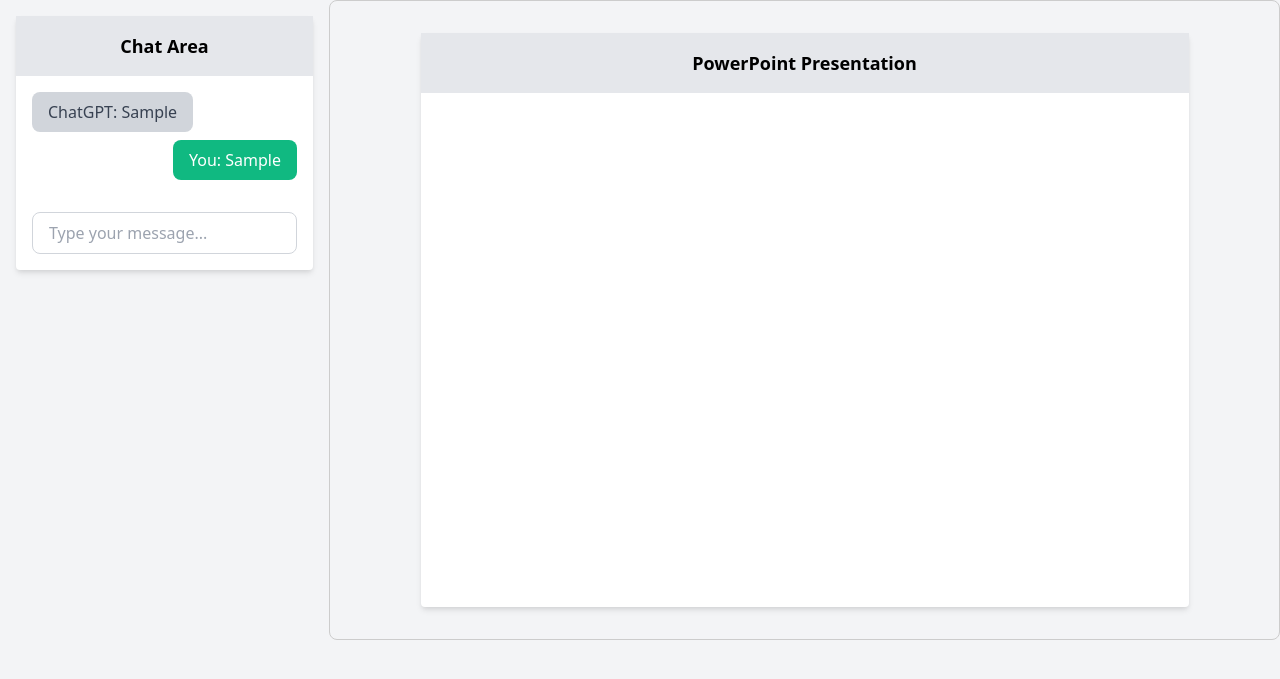
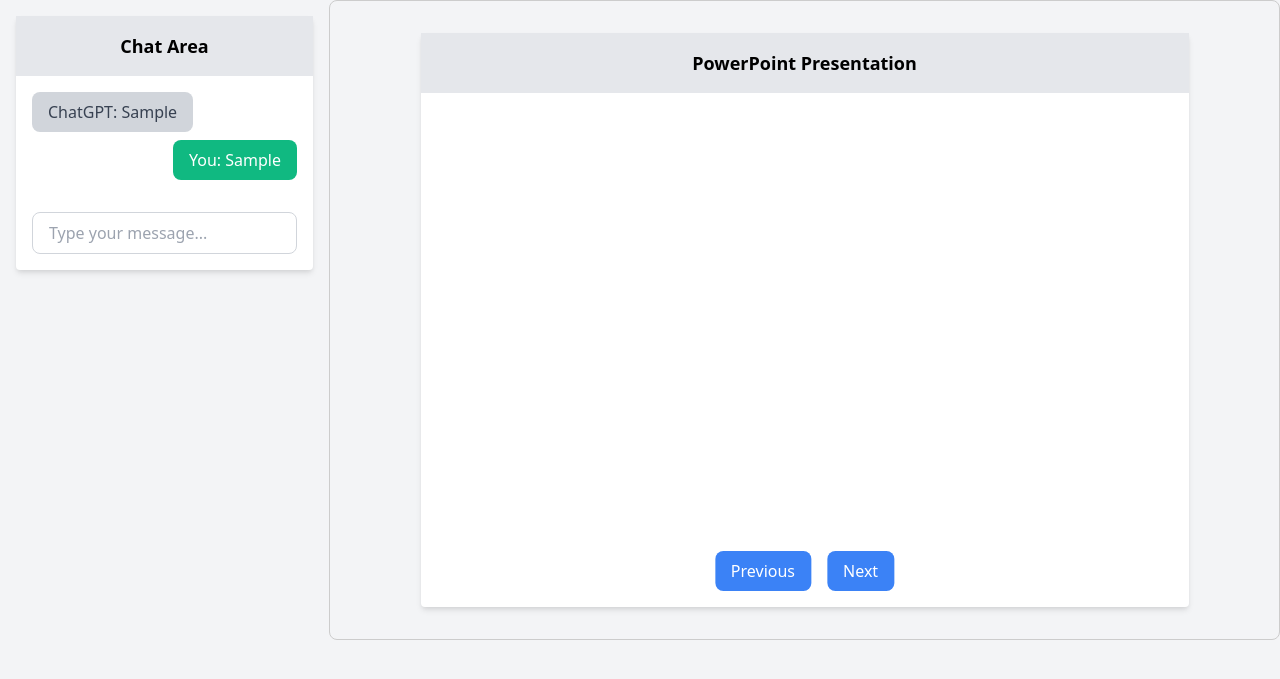
Before and after one commit to Agnes-Kalunda/Slide-Genius, a Django app: template slideGeniusApp/templates/index.html in a window 1280 px wide. Shown: the top 679 px of the page. Run offline with Django 3.2, Linux system fonts and the light colour scheme; the template is opened without the code that fills it: most values are stand-ins (such as "Sample title", 1, 10 or a date in 2020).

Commit message:
positioned next/prev buttons

```diff
--- a/slideGeniusApp/templates/index.html
+++ b/slideGeniusApp/templates/index.html
@@ -16,6 +16,7 @@
             border: 1px solid #ccc;
             border-radius: 8px;
             overflow: hidden;
+            position: relative; /* Ensure absolute positioning is relative to this container */
         }
         .presentation-frame {
             width: 100%;
@@ -36,7 +37,7 @@
                         <div class="bg-gray-300 text-gray-700 rounded-lg py-2 px-4 max-w-xs">ChatGPT: {{ chatgpt_response }}</div>
                     </div>
 
-                     <!-- User Input -->
+                    <!-- User Input -->
                     <div class="flex items-start mb-2">
                         <div class="bg-green-500 text-white rounded-lg py-2 px-4 max-w-xs ml-auto">You: {{ user_input }}</div>
                     </div>
@@ -47,13 +48,18 @@
                 </div>
             </div>
         </div>
-        <div class="presentation-area flex-1 p-8">
+        <div class="presentation-area flex-1 p-8 relative">
             <!-- PowerPoint Presentation -->
-            <div class="max-w-3xl mx-auto bg-white rounded shadow-md h-full">
+            <div class="max-w-3xl mx-auto bg-white rounded shadow-md h-full relative">
                 <h2 class="text-lg font-semibold text-center py-4 bg-gray-200">PowerPoint Presentation</h2>
                 <div class="p-4 presentation-frame">
                     <!-- Display PowerPoint Presentation -->
                     <iframe src="{{ presentation_file_path }}" class="w-full h-full" frameborder="0"></iframe>
+                </div>
+                <!-- Next and Previous Buttons -->
+                <div class="absolute bottom-4 left-1/2 transform -translate-x-1/2 flex space-x-4">
+                    <button class="bg-blue-500 hover:bg-blue-600 text-white px-4 py-2 rounded-lg focus:outline-none">Previous</button>
+                    <button class="bg-blue-500 hover:bg-blue-600 text-white px-4 py-2 rounded-lg focus:outline-none">Next</button>
                 </div>
             </div>
         </div>
```
